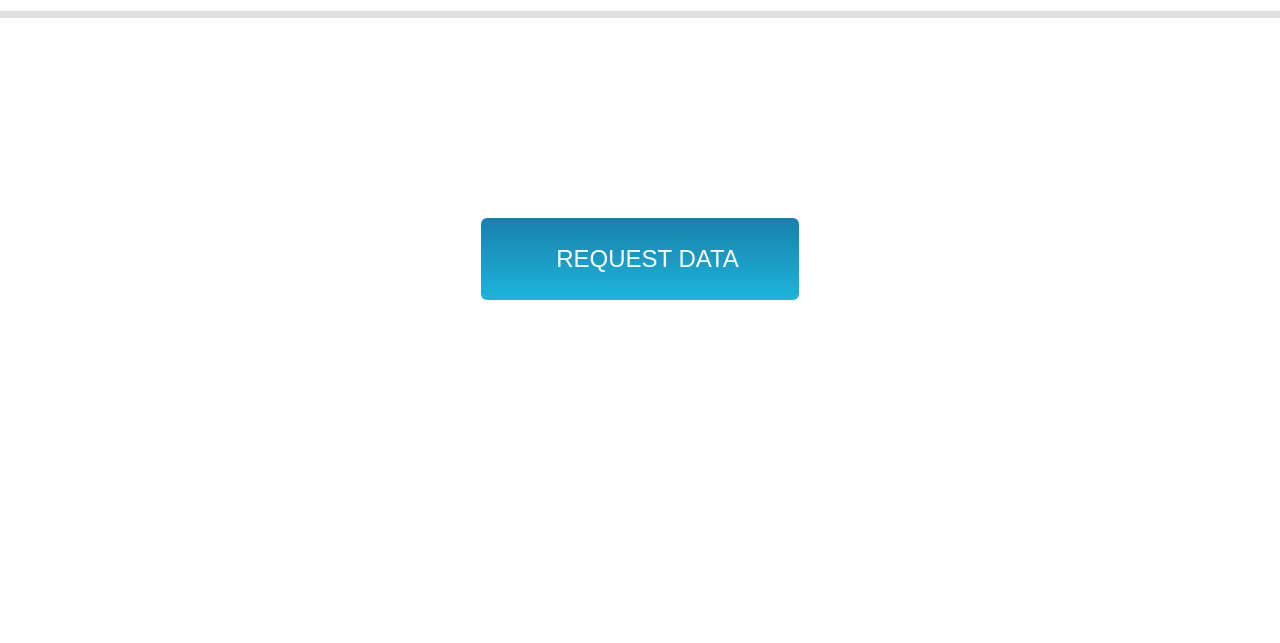
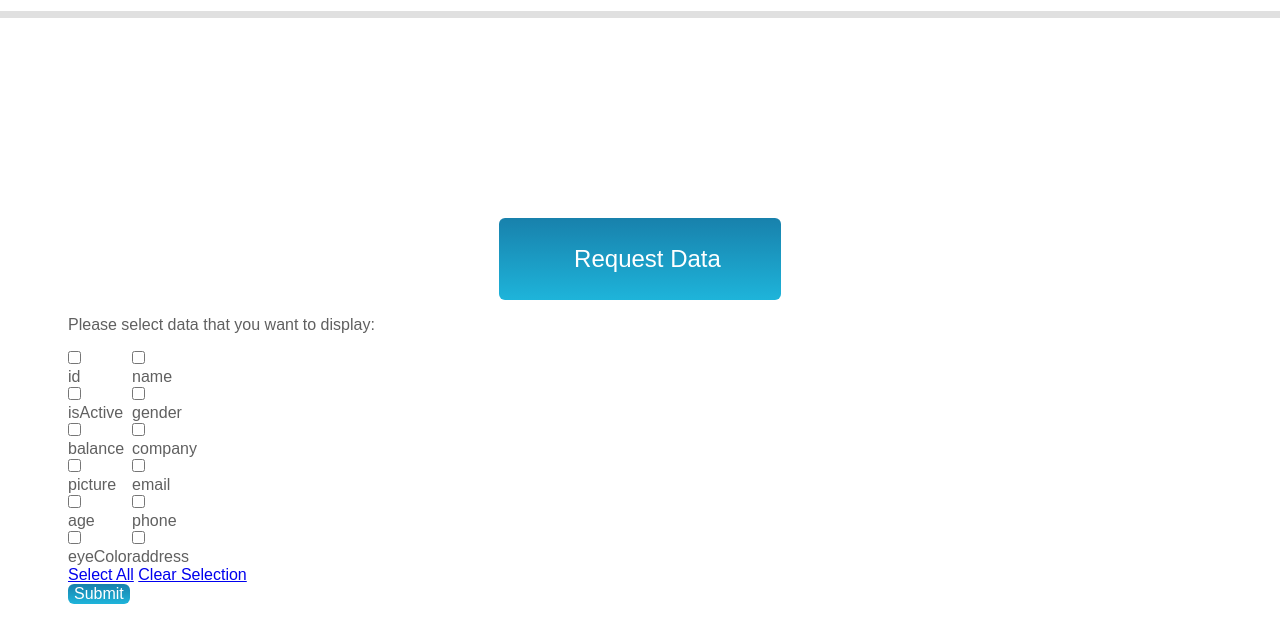
Before and after one commit to Pentaprizm/FrontEndTest, a plain HTML site: page index.htm in a window 1280 px wide. Shown: the part 87-730 px from the top of the page. Drawn offline with nearby package versions, Linux system fonts and the light colour scheme; no server answers.

Commit message:
add form

```diff
--- a/css/main.css
+++ b/css/main.css
@@ -43,6 +43,7 @@ h1{
 	background: linear-gradient(to bottom, #1881ac, #1eb4da);
 	text-align: center;
 	box-sizing: border-box;
+	text-transform: capitalize;
 }
 
 .btn:hover{
@@ -56,6 +57,23 @@ h1{
 	height: 82px;
 }
 
+.select-wrapper{
+	float: left;
+}
+
+ul {
+    margin: 0;
+    padding: 0;
+    list-style-type: none;
+}
+
+input[type="checkbox"]{
+	display: inline-block;
+}
+
+input[type="submit"]{
+	display: block;
+}
 
 /*Вспомогательные стили общего назначения*/
 .hidden {
--- a/index.htm
+++ b/index.htm
@@ -19,8 +19,52 @@
 	</div>
 	</header>
 	<div class="btn-wrapper">
-		<input type="button" class="btn btn-send" id="sendReq" value="REQUEST DATA">
+		<input type="button" class="btn btn-send" id="sendReq" value="request data">
 	</div>
+	<form class="clearfix wrapper">
+	<p>Please select data that you want to display:</p>
+	<div class="clearfix">
+	<div class="select-wrapper">
+	<ul>
+		<li><input type="checkbox" id="id"></li>
+		<label for="id">id</label>
+		<li><input type="checkbox" id="isActive"></li>
+		<label for="isActive">isActive</label>
+		<li><input type="checkbox" id="balance"></li>
+		<label for="balance">balance</label>
+		<li><input type="checkbox" id="picture"></li>
+		<label for="picture">picture</label>
+		<li><input type="checkbox" id="age"></li>
+		<label for="age">age</label>
+		<li><input type="checkbox" id="eyeColor"></li>
+		<label for="eyeColo">eyeColor</label>
+	</ul>
+	</div>
+
+	<div class="select-wrapper">
+	<ul>
+		<li><input type="checkbox" id="name"></li>
+		<label for="name">name</label>
+		<li><input type="checkbox" id="gender"></li>
+		<label for="gender">gender</label>
+		<li><input type="checkbox" id="company"></li>
+		<label for="company">company</label>
+		<li><input type="checkbox" id="email"></li>
+		<label for="email">email</label>
+		<li><input type="checkbox" id="phone"></li>
+		<label for="phone">phone</label>
+		<li><input type="checkbox" id="address"></li>
+		<label for="address">address</label>
+	</ul>
+	</div>
+	</div>
+
+	<a href="#">Select All</a>
+	<a href="#">Clear Selection</a>
+
+	<input type="submit" class="btn sbm" value="submit">
+	</form>
+
 	<script type="text/javascript" src="https://ajax.googleapis.com/ajax/libs/jquery/2.1.3/jquery.min.js"></script>
     <script type="text/javascript" src="script/script.js"></script>
 </body>
--- a/script/script.js
+++ b/script/script.js
@@ -1,2 +1,12 @@
 $("#sendReq").bind("click", function(){$("#sendReq").addClass("hidden");
 	$(".btn-wrapper").append("<img src='img/ajax-loader.gif'>");});
+
+
+function reqListener() {
+  var data = JSON.parse(this.responseText);
+}
+
+var oReq = new XMLHttpRequest();
+oReq.onload = reqListener;
+oReq.open('GET', 'http://www.json-generator.com/api/json/get/bUsRkvEmHm?indent=2', true);
+oReq.send();
```
